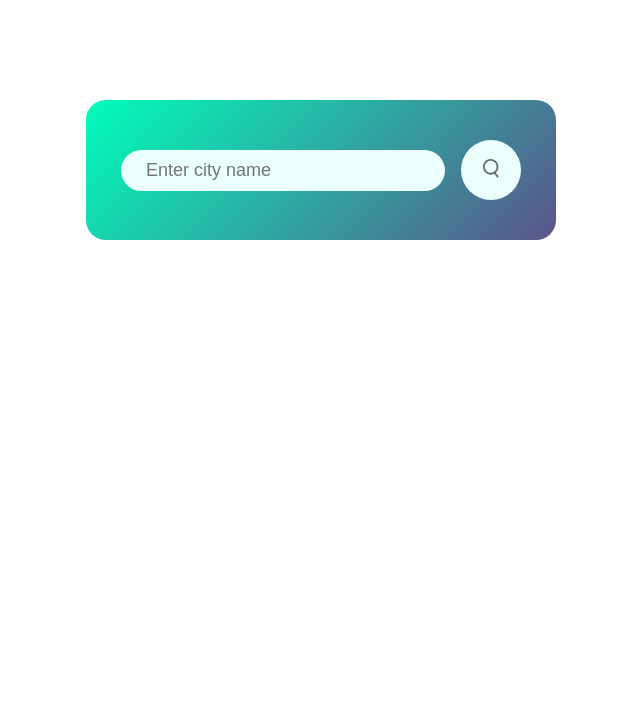
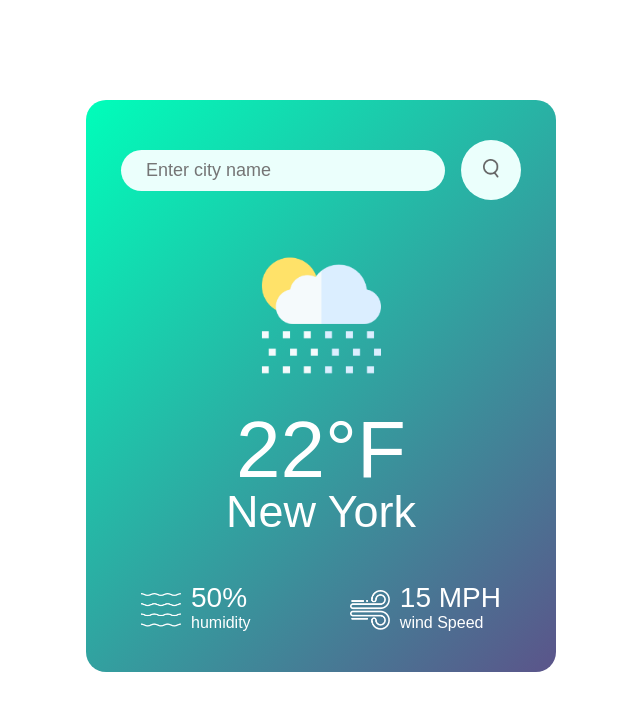
Before and after one commit to LKocaj/Breezy, a plain HTML site: page index.html in a window 1280 px wide. Shown: the whole page, without its empty margins (319-959 px from the left). Drawn offline with Linux system fonts and the light colour scheme.

Commit message:
added openWeather API

```diff
--- a/assets/script.js
+++ b/assets/script.js
@@ -0,0 +1,21 @@
+const apiKey = '1d342ae9b0b6856504e9dad6fe843946';
+    const apiUrl = 'https://api.openweathermap.org/data/2.5/weather?units=imperial';
+
+    const searchBox = document.querySelector('.search input');
+    const searchBtn = document.querySelector('.search Btn');
+
+
+    async function checkWeather(city) {
+        const response = await fetch(`${apiUrl}&q=city&appid=${apiKey}`);
+        var data = await response.json();
+        console.log(data);
+
+        document.querySelector('.temp').innerHTML = Math.round(data.main.temp) + '°F';
+        document.querySelector('.city').innerHTML = data.name;
+        document.querySelector('.humidity').innerHTML = data.main.humidity + '%';
+        document.querySelector('.wind').innerHTML = Math.round(data.wind.speed) + ' MPH';
+    }
+
+        searchBtn.addEventListener('click', () => {
+            checkWeather(searchBox.value);
+        });
--- a/assets/styles.css
+++ b/assets/styles.css
@@ -53,3 +53,44 @@
 .search button img{
     width: 16px;
 }
+
+.weather-icon{
+    width: 170px;
+    margin-top: 30px;
+}
+
+.weather h1 {
+    font-size: 80px;
+    font-weight: 500;
+}
+
+.weather h2 {
+    font-size: 45px;
+    font-weight: 400;
+    margin-top: -10px;
+}
+
+.details {
+    display: flex;
+    align-items: center;
+    justify-content: space-between;
+    padding: 0 20px;
+    margin-top: 50px;
+}
+
+.col {
+    display: flex;
+    align-items: center;
+    text-align: left
+}
+
+.col img {
+    width: 40px;
+    margin-right: 10px;
+}
+
+.humidity, .wind {
+    font-size: 28px;
+    margin-top: -6px;
+
+}
--- a/index.html
+++ b/index.html
@@ -13,7 +13,30 @@
         <input type="text" placeholder="Enter city name">
         <button id="search-button"><img src="./assets/images/search.png" alt=""></button>
     </div>
+    <div class="weather">
+        <img src="assets/images/rain.png" class="weather-icon">
+        <h1 class="temp">22°F</h1>
+        <h2 class="city">New York</h2>
+        <div class="details">
+            <div class="col">
+                <img src="assets/images/humidity.png" alt="">
+                <div>
+                    <p class="humidity">50%</p>
+                    <p>humidity</p>
+                </div>
+            </div>
+            <div class="col">
+                <img src="assets/images/wind.png" alt="">
+                <div>
+                    <p class="wind">15 MPH</p>
+                    <p>wind Speed</p>
+                </div>
+            </div>
+        </div>
+    </div>
 </div>
+
+<script src="./assets/script.js"></script>
 
 </body>
 </html>
```
